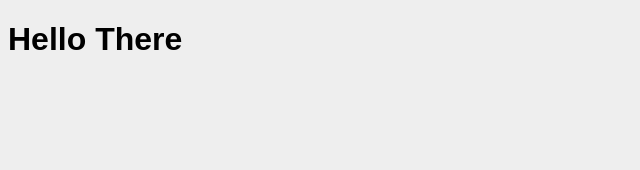
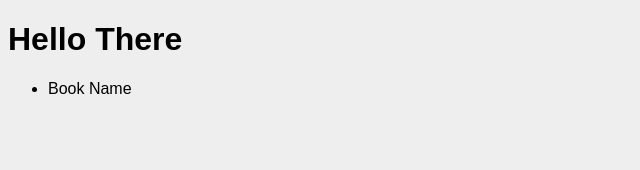
Before and after one commit to simple-graphql/client, a React (Create React App) app: page / in a window 1280 px wide. Shown: the top 170 px of the page, without its empty margins (0-640 px from the left). Built offline with nearby package versions, Linux system fonts and the light colour scheme.

Commit message:
added empty BookList component

```diff
--- a/src/App.js
+++ b/src/App.js
@@ -1,7 +1,11 @@
-function App() {
+// components
+import BookList from "./components/BookList";
+
+const App = () => {
   return (
     <div id="main">
       <h1>Hello There</h1>
+      <BookList />
     </div>
   );
 }
--- /dev/null
+++ b/src/components/BookList.js
@@ -0,0 +1,11 @@
+const BookList = () => {
+  return (
+    <div>
+      <ul id="book-list">
+        <li>Book Name</li>
+      </ul>
+    </div>
+  );
+}
+
+export default BookList;
```
